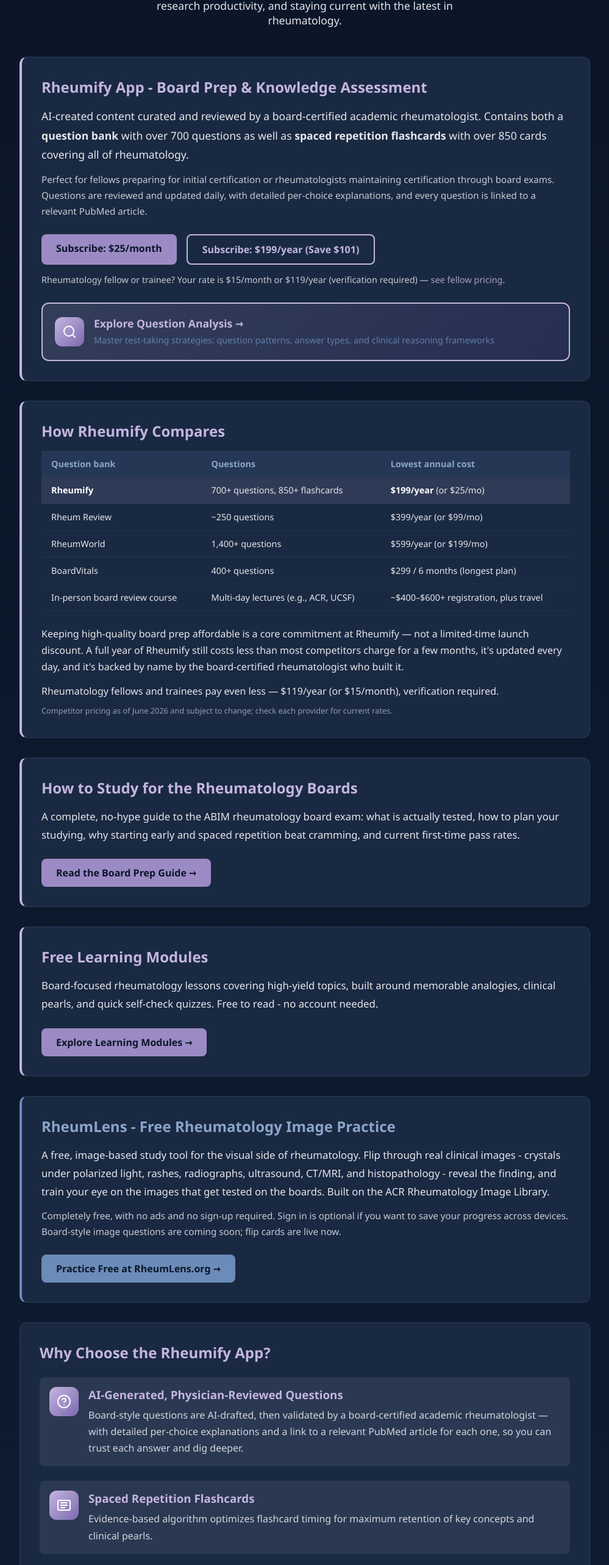
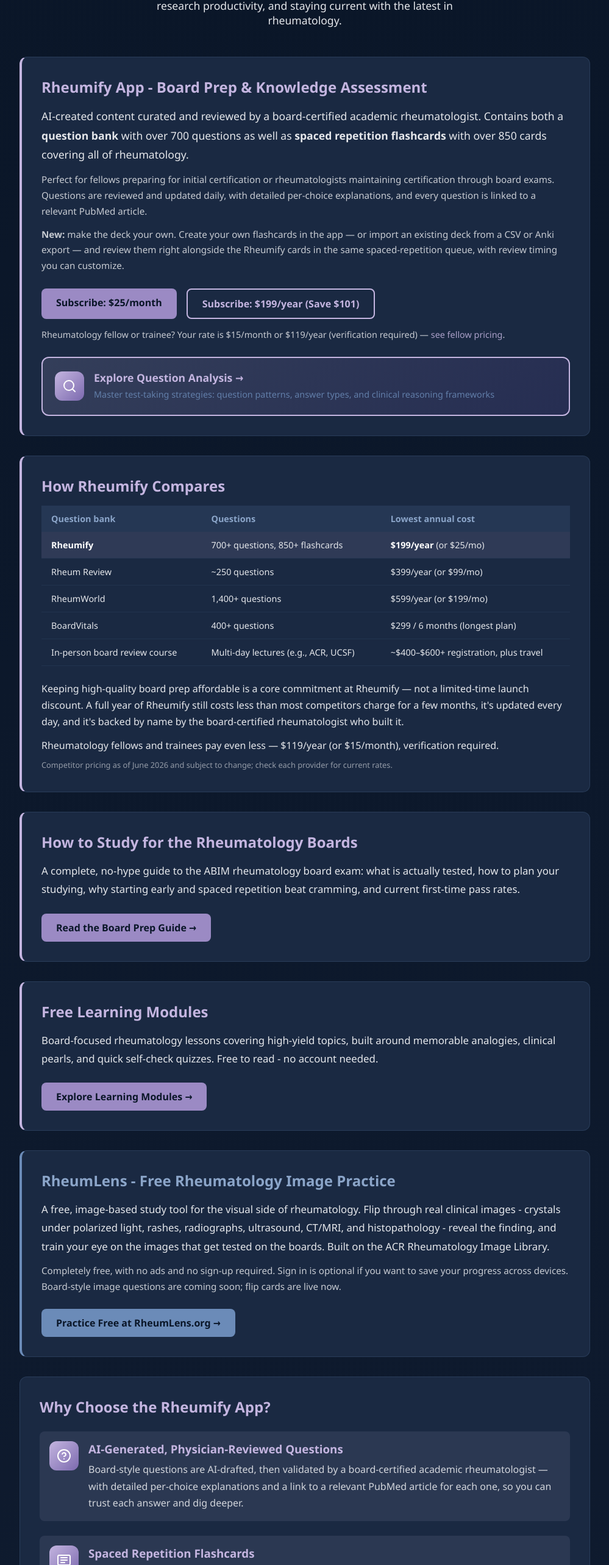
Before and after one commit to rheumify/rheumify-website, a Next.js app: page /fellows in a window 1280 px wide. Shown: the part 228-2794 px from the top of the page at 61% size, without its empty margins (140-1139 px from the left). Built offline with nearby package versions, Linux system fonts and the light colour scheme.

Commit message:
Fellows page: personal flashcards copy (create your own + CSV/Anki import, custom intervals)

```diff
--- a/app/fellows/page.js
+++ b/app/fellows/page.js
@@ -24,6 +24,9 @@ export default function FellowsPage() {
         </p>
         <p style={{ fontSize: '0.95rem', opacity: 0.85, marginTop: '0.75rem' }}>
           Perfect for fellows preparing for initial certification or rheumatologists maintaining certification through board exams. Questions are reviewed and updated daily, with detailed per-choice explanations, and every question is linked to a relevant PubMed article.
+        </p>
+        <p style={{ fontSize: '0.95rem', opacity: 0.85, marginTop: '0.75rem' }}>
+          <strong>New:</strong> make the deck your own. Create your own flashcards in the app — or import an existing deck from a CSV or Anki export — and review them right alongside the Rheumify cards in the same spaced-repetition queue, with review timing you can customize.
         </p>
         <div className="product-buttons" style={{ marginTop: '1.5rem', display: 'flex', gap: '1rem', flexWrap: 'wrap' }}>
           <a href="https://app.rheumify.org/pricing" className="btn btn-primary"
@@ -242,7 +245,7 @@ export default function FellowsPage() {
             <div>
               <h3 style={{ color: 'var(--purple-light)', marginBottom: '0.5rem' }}>Spaced Repetition Flashcards</h3>
               <p style={{ margin: 0, opacity: 0.9 }}>
-                Evidence-based algorithm optimizes flashcard timing for maximum retention of key concepts and clinical pearls.
+                Evidence-based algorithm optimizes flashcard timing for maximum retention of key concepts and clinical pearls. Add your own cards too — create them in the app or import a deck (CSV or Anki export) — and set the review intervals that work for you.
               </p>
             </div>
           </div>
```
